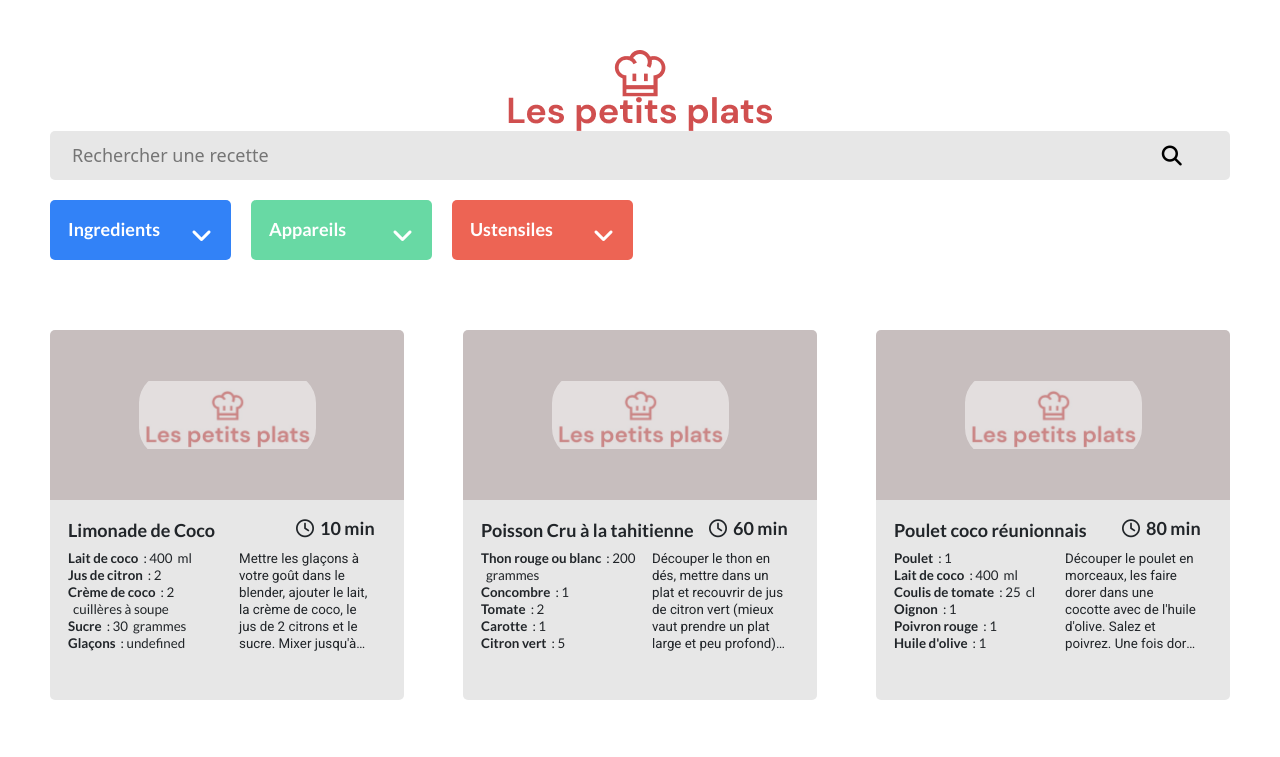
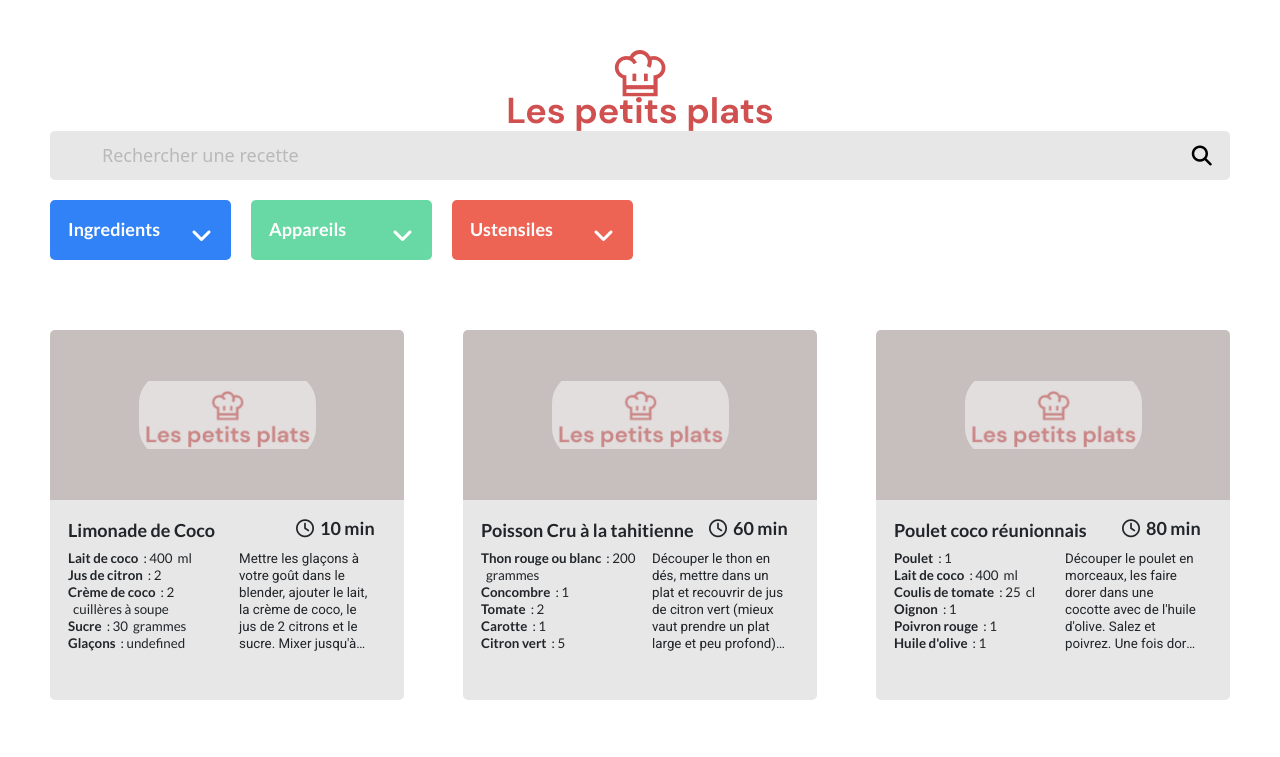
Before and after one commit to leen1515/lespetitsplats, a website with bundled scripts: page index.html in a window 1280 px wide. Shown: the top 757 px of the page. Built offline with nearby package versions, Linux system fonts and the light colour scheme.

Commit message:
fix(style) margin button search

```diff
--- a/sass/_global.scss
+++ b/sass/_global.scss
@@ -3,6 +3,7 @@
 body {
   margin: auto;
   padding: 50px;
+  min-width: 950px;
 }
 
 .hidden {
@@ -31,10 +32,14 @@ header {
   outline: none;
   font-size: large;
 }
+.searchbar-contain input::placeholder{
+  opacity: 0.4;
+}
+
 .searchbar-contain button {
   background-color: transparent;
   border: none;
-  margin: 0 !important;
+  margin: 0 -60px 0 0!important;
 }
 
 .select-contain {
```
Also changed, not shown: style/style.css, 1 other file.
